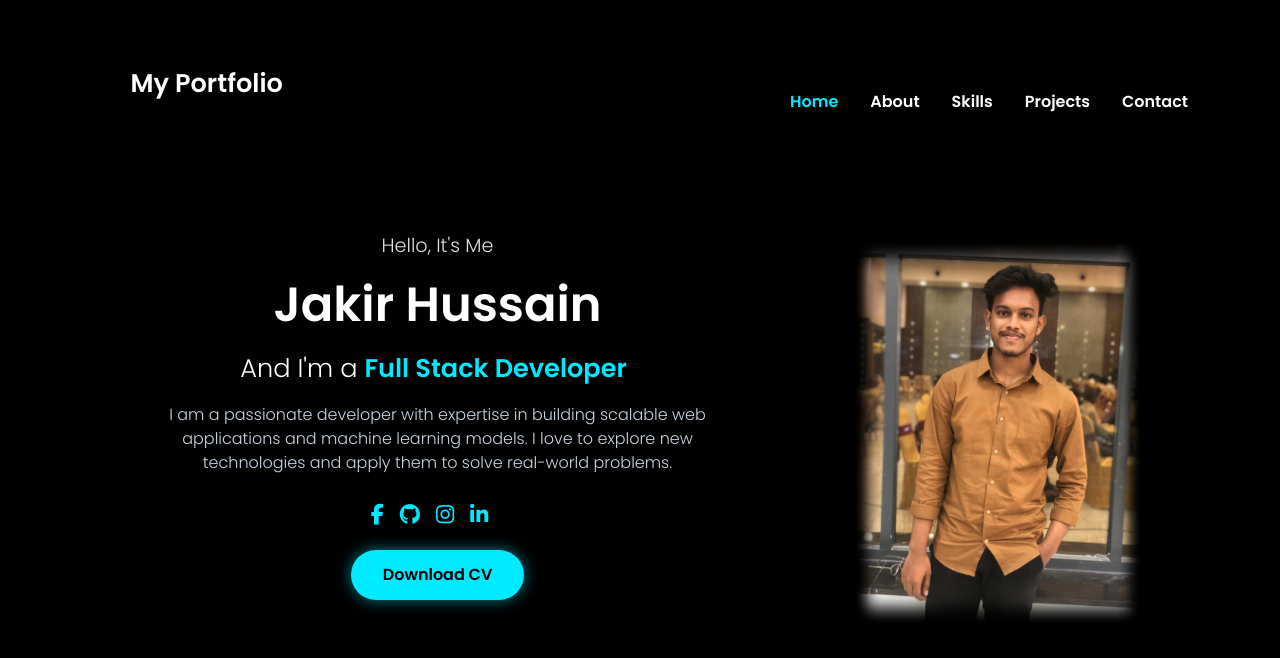
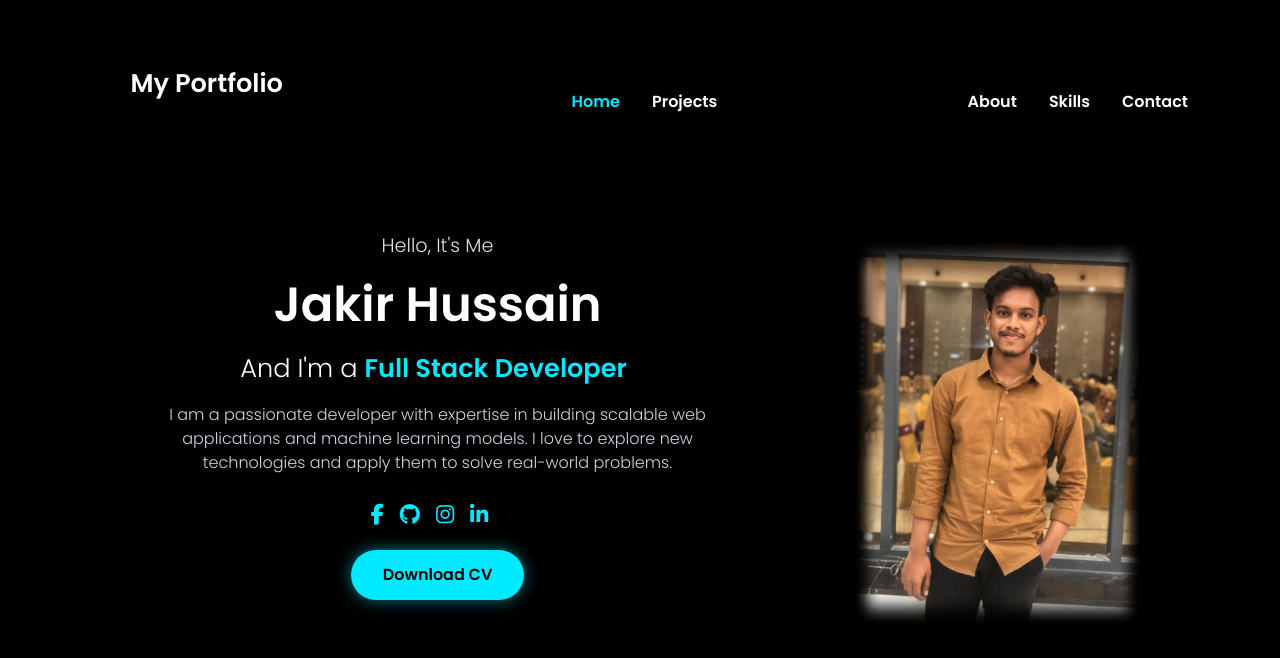
Before and after one commit to jakirvk18/Portfolio, a React (Vite) app: page / in a window 1280 px wide. Shown: the top 658 px of the page. Built offline with nearby package versions, Linux system fonts and the light colour scheme; a web font is replaced by a local one.

Commit message:
Update navbar.jsx

```diff
--- a/src/assets/components/navbar.jsx
+++ b/src/assets/components/navbar.jsx
@@ -31,7 +31,19 @@ const Navbar = () => {
               Home
             </Link>
           </li>
-          {/* About link - uses onClick for smooth scrolling to the #about section */}
+
+
+          {/* Projects link - uses Link for routing to the projects page */}
+          <li>
+            <Link to="/projects">
+              Projects
+            </Link>
+          </li>
+
+        </ul>
+        <ul className="nav-links">
+
+         {/* About link - uses onClick for smooth scrolling to the #about section */}
           <li>
             <a href="#about" onClick={(e) => handleSmoothScroll(e, 'about')}>
               About
@@ -42,12 +54,6 @@ const Navbar = () => {
             <a href="#skills" onClick={(e) => handleSmoothScroll(e, 'skills')}>
               Skills
             </a>
-          </li>
-          {/* Projects link - uses Link for routing to the projects page */}
-          <li>
-            <Link to="/projects">
-              Projects
-            </Link>
           </li>
           {/* Contact link - uses onClick for smooth scrolling to the #contact section */}
           <li>
```
